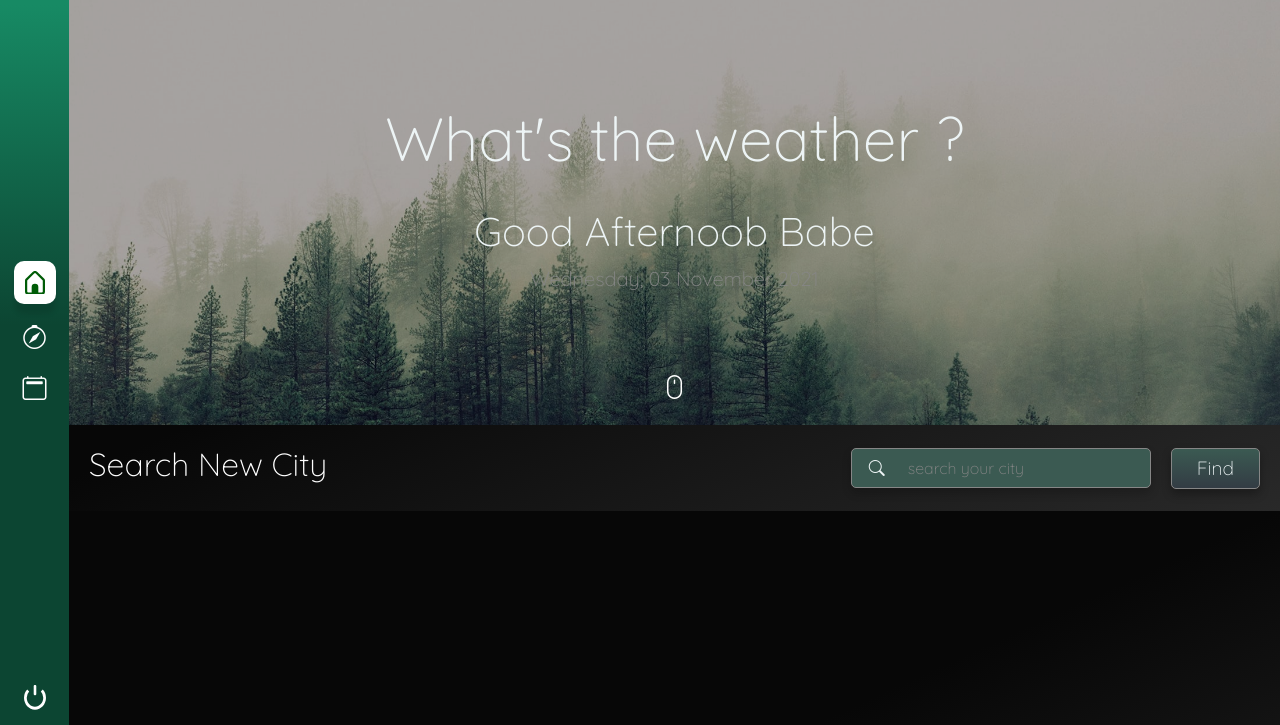
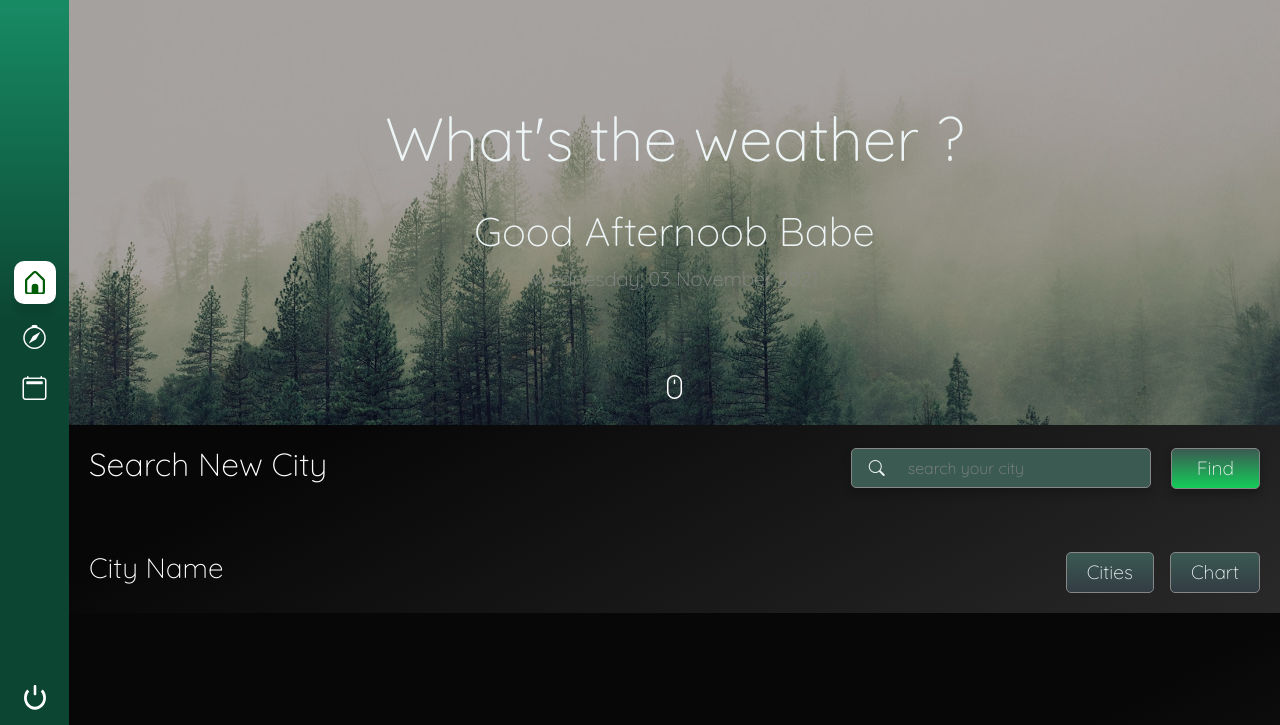
Before and after one commit to UndeadMe/Weather-Center, a website: page home.html in a window 1280 px wide. Shown: the part 75-800 px from the top of the page. Drawn offline with nearby package versions, Linux system fonts and the light colour scheme.

Commit message:
create city section

```diff
--- a/home.html
+++ b/home.html
@@ -127,6 +127,18 @@
                     <button>Find</button>
                 </div>
             </section>
+            <!-- ! ---------------------------- city section ----------------------------- ! -->
+            <section class="city-section d-flex justify-content-between">
+                <h3 class="city-section-title text-capitalize">city name</h3>
+                <div class="d-flex align-items-center">
+                    <button class="show-cities-btn text-capitalize">
+                        cities <!-- add city icon -->
+                    </button>
+                    <button class="chart-btn text-capitalize ms-3">
+                        chart <!-- add city icon -->
+                    </button>
+                </div>
+            </section>
         </main>
     </div>
 </body>
--- a/public/components/custom/custom.css
+++ b/public/components/custom/custom.css
@@ -22,6 +22,7 @@
     --aside-gradient: linear-gradient(to bottom, var(--minimal-green) 10%, #0C4532 50%);
     --home-gradient : linear-gradient(to right bottom, var(--dark) 50%, #292929 100%);
     --button-gradient: linear-gradient(to bottom, var(--dark-green), var(--minimal-dark) 100%);
+    --search-btn: linear-gradient(to bottom, var(--dark-green), var(--light-green) 100%);
 
     /* shadows */
     --minimal-shadow: 0 10px 5px rgba(0, 0, 0, 0.1);
--- a/public/content/css/home.css
+++ b/public/content/css/home.css
@@ -93,6 +93,7 @@ body {
 .main {
     padding: 20px;
 }
+/* ! ------------------------------- main header ------------------------------ ! */
 .main-header-title {
     color: var(--white);
     text-transform: capitalize;
@@ -125,7 +126,7 @@ body {
     border: 1px solid var(--gray);
     border-radius: 5px;
     font-size: 1.2rem;
-    background: var(--button-gradient);
+    background: var(--search-btn);
     color: var(--ice-white);
     transition: 0.3s;
     box-shadow:  var(--search-btn-shadow);
@@ -133,3 +134,21 @@ body {
 .search-group + button:active {
     box-shadow: var(--search-btn-active-shadow);
 }
+/* ! ------------------------------ city section ------------------------------ ! */
+.city-section {
+    margin-top: 60px;
+}
+.city-section-title {
+    color: var(--white);
+}
+.show-cities-btn, .chart-btn {
+    border: 1px solid var(--gray);
+    background: var(--button-gradient);
+    border-radius: 5px;
+    padding: 5px 20px;
+    color: var(--ice-white);
+    font-size: 1.2rem;
+}
+.show-cities-btn:active, .chart-btn:active {
+    box-shadow: var(--search-btn-active-shadow);
+}
```
